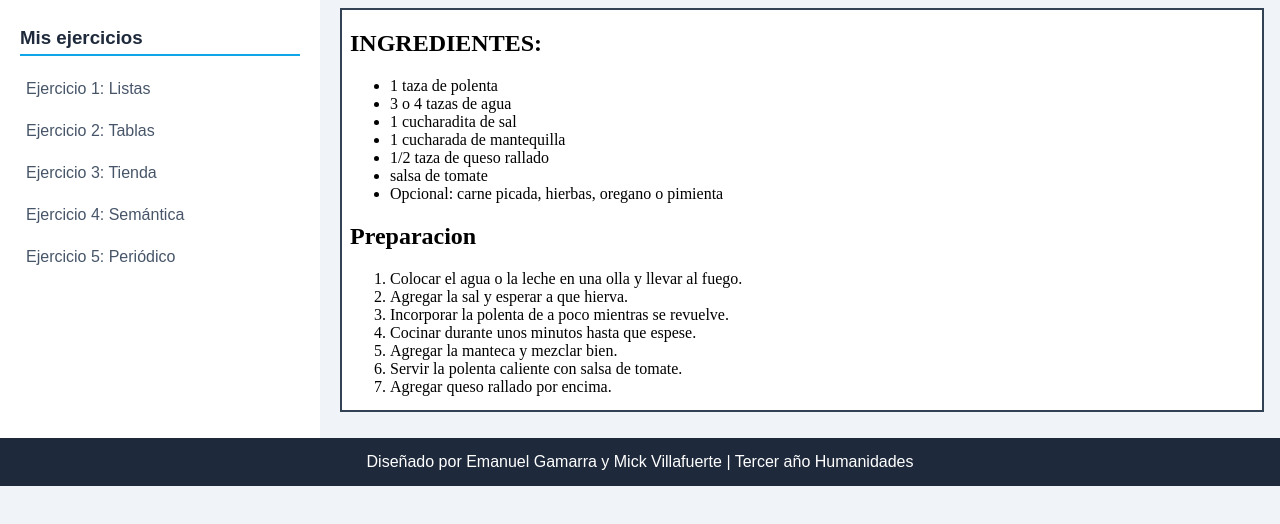
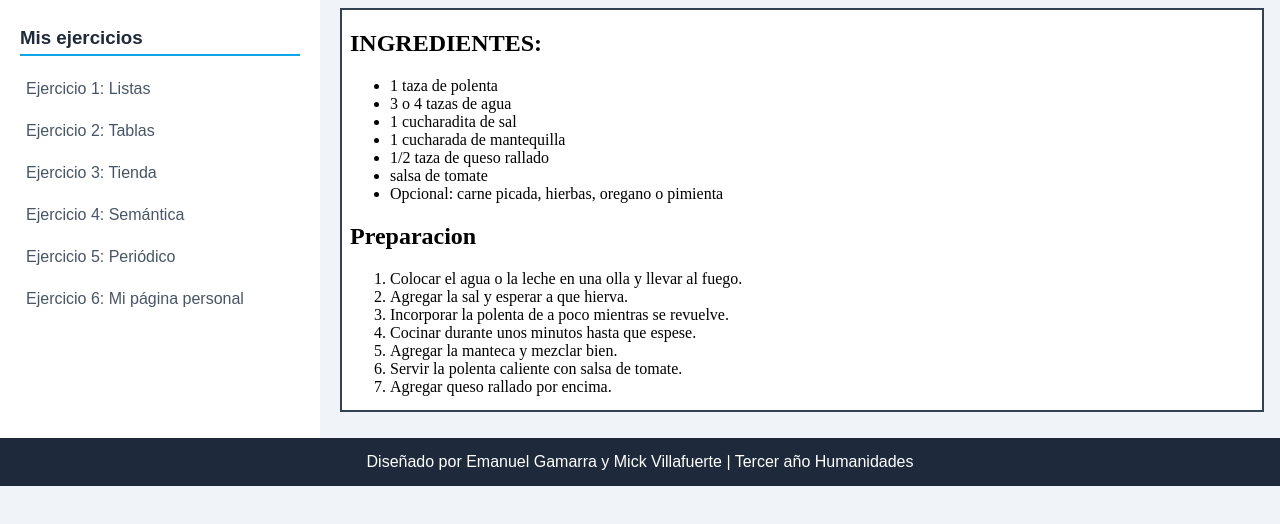
Before and after one commit to mickmoscoso/informatica, a plain HTML site: page index.html in a window 1280 px wide. Shown: the part 186-710 px from the top of the page. Drawn offline with nearby package versions, Linux system fonts and the light colour scheme.

Commit message:
Add link for new exercise 'Mi página personal'
Added a new exercise link for 'Mi página personal' in the portfolio.

```diff
--- a/index.html
+++ b/index.html
@@ -136,6 +136,11 @@ font-weight: bold;
                     Ejercicio 5: Periódico
                 </a>
             </li>
+            <li>
+                <a href="mi_pagina/index.html" target="visor">
+                    Ejercicio 6: Mi página personal
+                </a>
+            </li>
         </ul>
     </aside>
 
```
